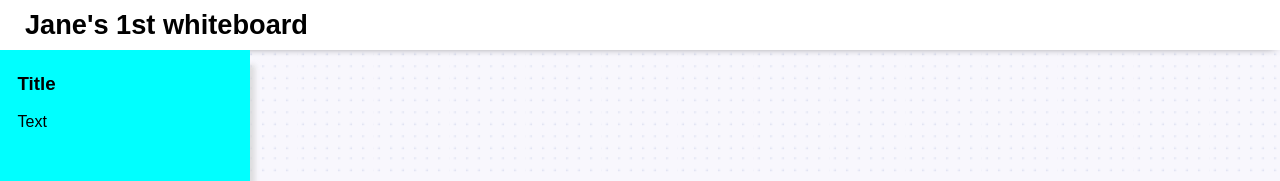
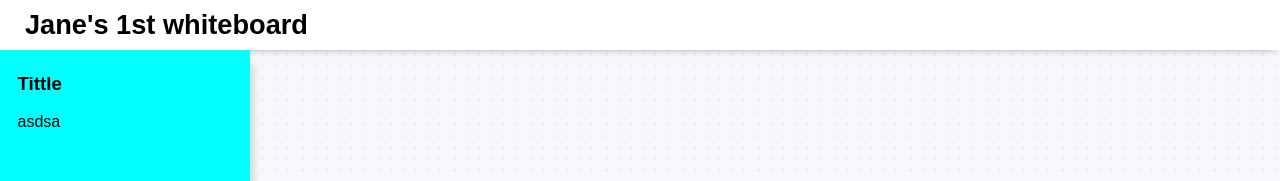
Before and after one commit to Sajmooooon/whiteboard-vue, a Vue app: page / in a window 1280 px wide. Shown: the top 181 px of the page. Built offline with nearby package versions, Linux system fonts and the light colour scheme.

Commit message:
feat: auto generating stickers

```diff
--- a/src/App.vue
+++ b/src/App.vue
@@ -1,7 +1,12 @@
 <template>
   <create-top-bar/>
   <div class="draggable">
-    <create-sticker></create-sticker>
+    <create-sticker
+        v-for="(sticker,i) in stickers"
+        :key="i"
+        :title="sticker.title"
+        :text="sticker.text"
+    />
     <create-nav-bar/>
   </div>
 </template>
@@ -13,6 +18,14 @@ import CreateTopBar from "./components/CreateTopBar.vue";
 
 export default {
   name: "App",
+  data(){
+    return{
+      stickers: [{
+        title: 'Tittle',
+        text: 'asdsa',
+      }]
+    }
+  },
   components: {
     CreateSticker,
     CreateNavBar,
--- a/src/components/CreateSticker.vue
+++ b/src/components/CreateSticker.vue
@@ -4,10 +4,10 @@
       <i class="sticker-del fa fa-close"></i>
       <div class="sticker-inside">
         <div class="sticker-head">
-          <h3>Title</h3>
+          <h3>{{title}}</h3>
         </div>
         <div class="sticker-body">
-          <p>Text</p>
+          <p>{{text}}</p>
         </div>
       </div>
     </div>
@@ -16,7 +16,18 @@
 
 <script>
 export default {
-  name: "CreateSticker"
+  name: "CreateSticker",
+  props: {
+    title:{
+      type: String,
+      default: 'test',
+    },
+    text:{
+      type: String,
+      default: 'test',
+    }
+
+  }
 }
 </script>
 
```
